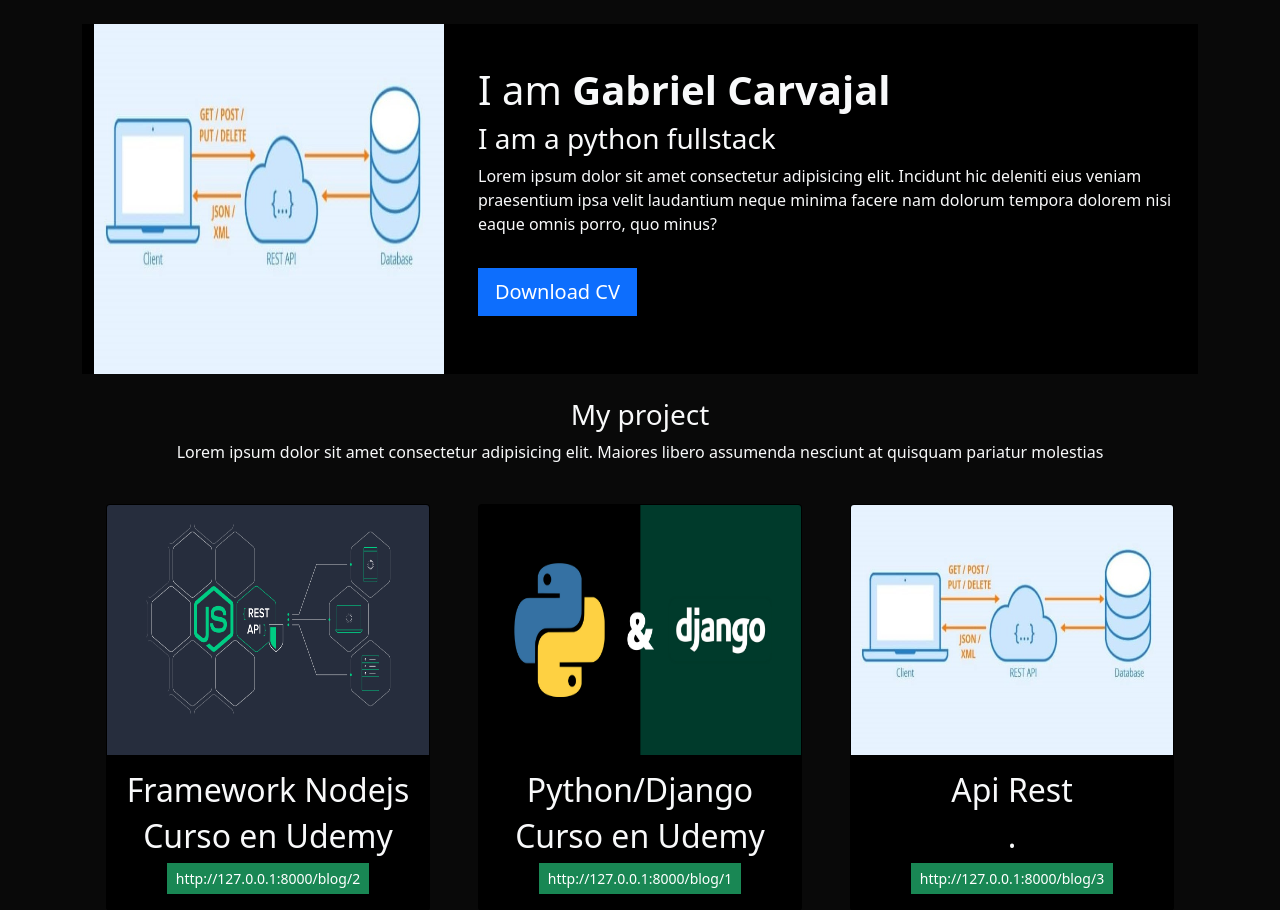
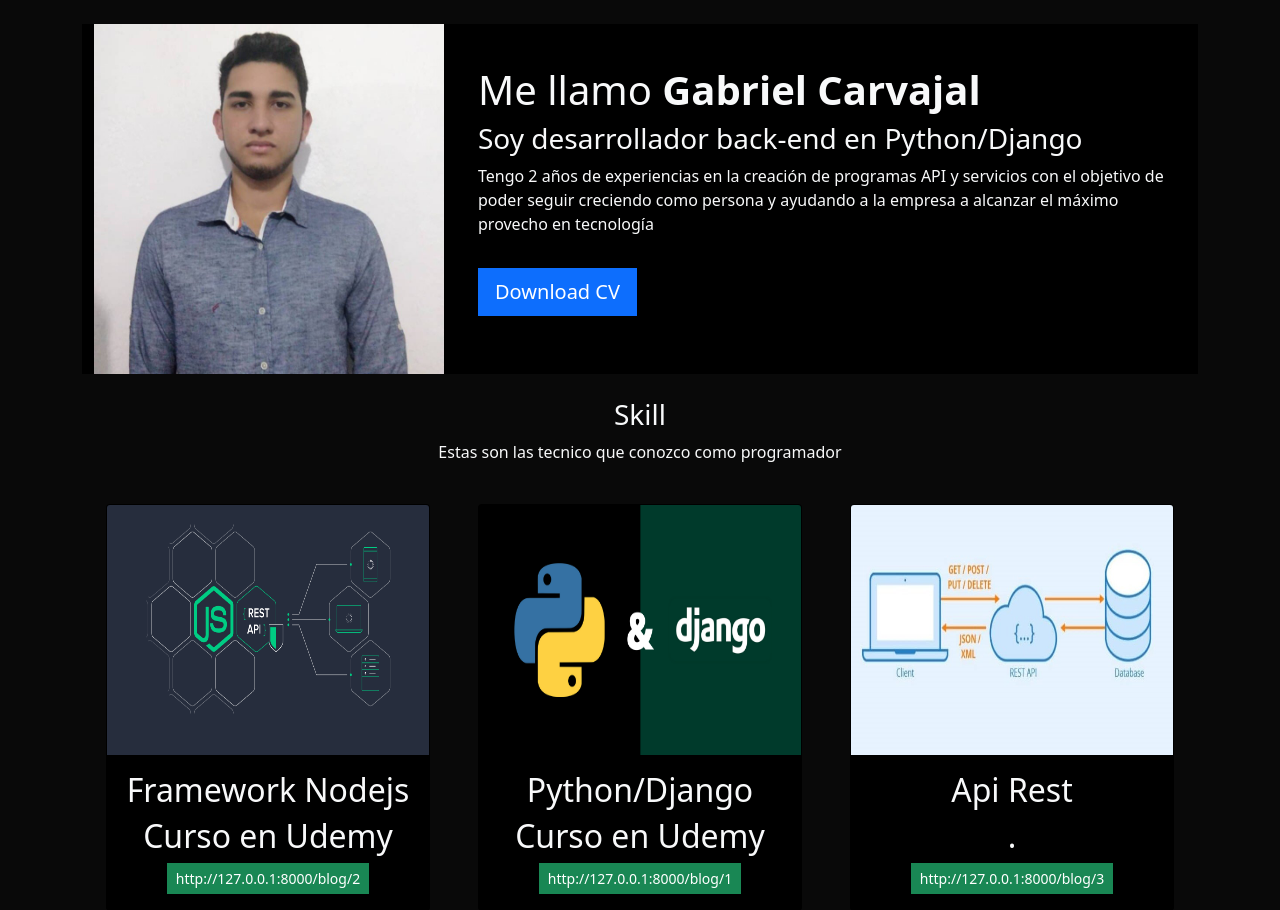
Before and after one commit to gabriel1407/Django-Portafolio, a Django app: page / in a window 1280 px wide. Shown: the part 56-966 px from the top of the page. Run offline with Django 4.2, Linux system fonts and the light colour scheme; data comes from the database, SQL or seed files in the repository; both versions use the stored data as it was after the commit.

Commit message:
Portafolio Gabriel Carvajal

```diff
--- a/materiales/templates/home.html
+++ b/materiales/templates/home.html
@@ -6,14 +6,17 @@
 
 <header class="row bg-black">
     <div class="col-md-4">
-        <img src="{% static 'porfolio/REST-API.jpg' %}" width = "350" height = "350" alt="">
+        <img src="{% static 'porfolio/Foto_perfil.jpg' %}" width = "350" height = "350" alt="">
     </div>
 
     <div class="col-md-8 my-auto p-4">
-        <h1>I am <strong>Gabriel Carvajal</strong></h1>
-        <h3>I am a python fullstack</h3>
-        <p>Lorem ipsum dolor sit amet consectetur adipisicing elit. Incidunt hic deleniti eius veniam praesentium ipsa velit laudantium neque minima facere nam dolorum tempora dolorem nisi eaque omnis porro, quo minus?</p>
-        <a href="{% static 'porfolio/Curriculum Gabriel Carvajal.pdf'%}"
+        <h1>Me llamo <strong>Gabriel Carvajal</strong></h1>
+        <h3>Soy desarrollador back-end en Python/Django</h3>
+        <p>
+            Tengo 2 años de experiencias en la creación de programas API y servicios con el objetivo de poder seguir creciendo como
+            persona y ayudando a la empresa a alcanzar el máximo provecho en tecnología
+        </p>
+        <a href="{% static 'porfolio/Gabriel_Carvajal_curriculum.pdf'%}"
         class="btn btn-primary btn-lg rounded-0 my-3"
         target="_black"
         >Download CV</a>
@@ -23,8 +26,8 @@
 
 <div class="row my-4 text-center">
 
-    <h3>My project</h3>
-    <p>Lorem ipsum dolor sit amet consectetur adipisicing elit. Maiores libero assumenda nesciunt at quisquam pariatur molestias</p>
+    <h3>Skill</h3>
+    <p>Estas son las tecnico que conozco como programador</p>
 
     {% for project in projects %}
 
```
Also changed, not shown: db.sqlite3, materiales/images/Nodejs_imagen.png (added), materiales/images/react_imagen.png (deleted), materiales/static/porfolio/Foto_perfil.jpg (added), media/blog/images/Node.JS-Use-Cases-Cover-Image.png (added), media/blog/images/Nodejs_imagen.png (added), media/blog/images/api-rest-methods.png (added), media/blog/images/basic-django.png (added), media/blog/images/basic-django_Y8wUq9R.png (added), media/blog/images/imagen_angularJS.png (deleted), media/blog/images/imagen_vueJS.jpg (deleted), media/materiales/images/Nodejs_imagen.png (added), media/materiales/images/Nodejs_imagen_MCrdnxS.png (added), media/materiales/images/REST-API.jpg (added), 3 more files, 2 other files.
